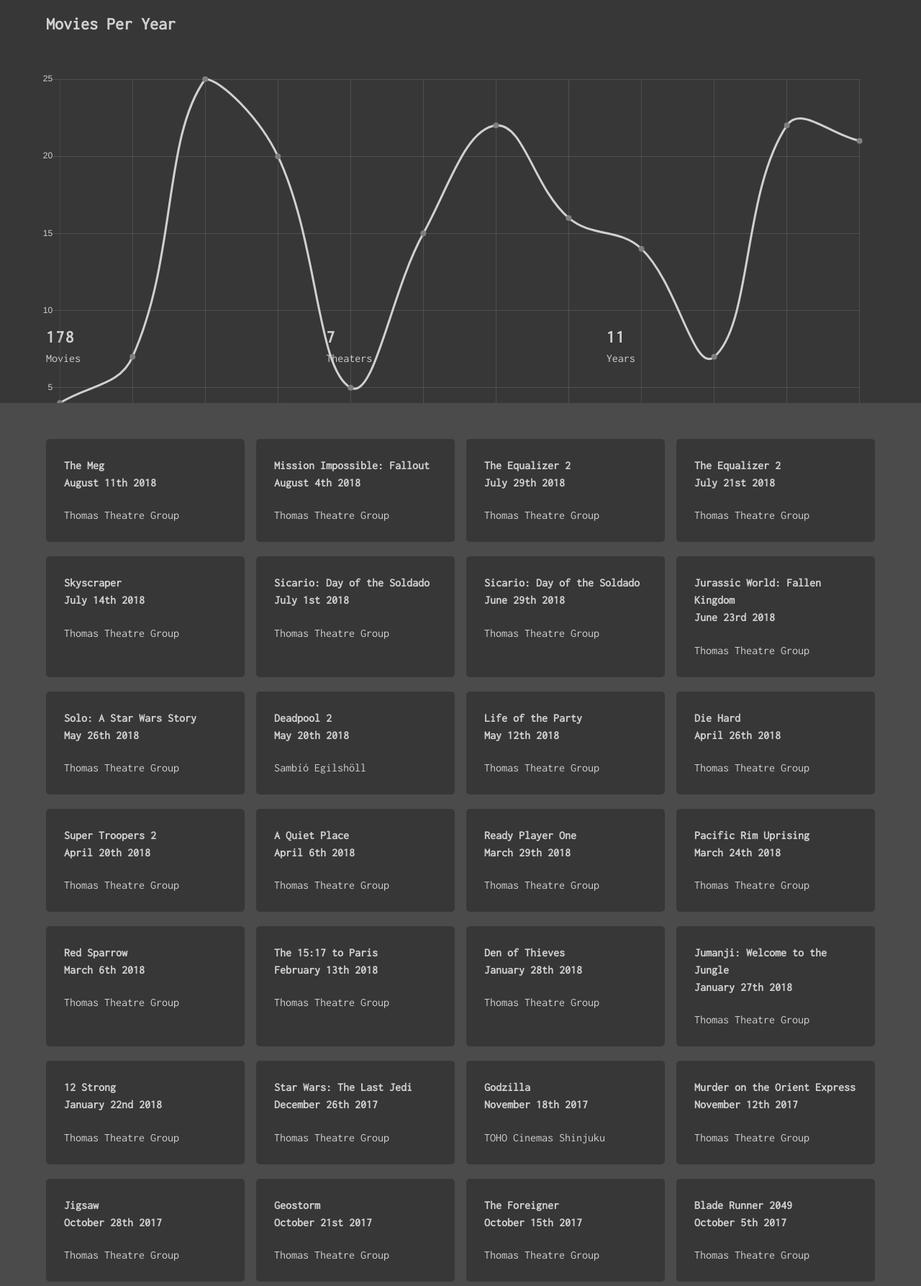
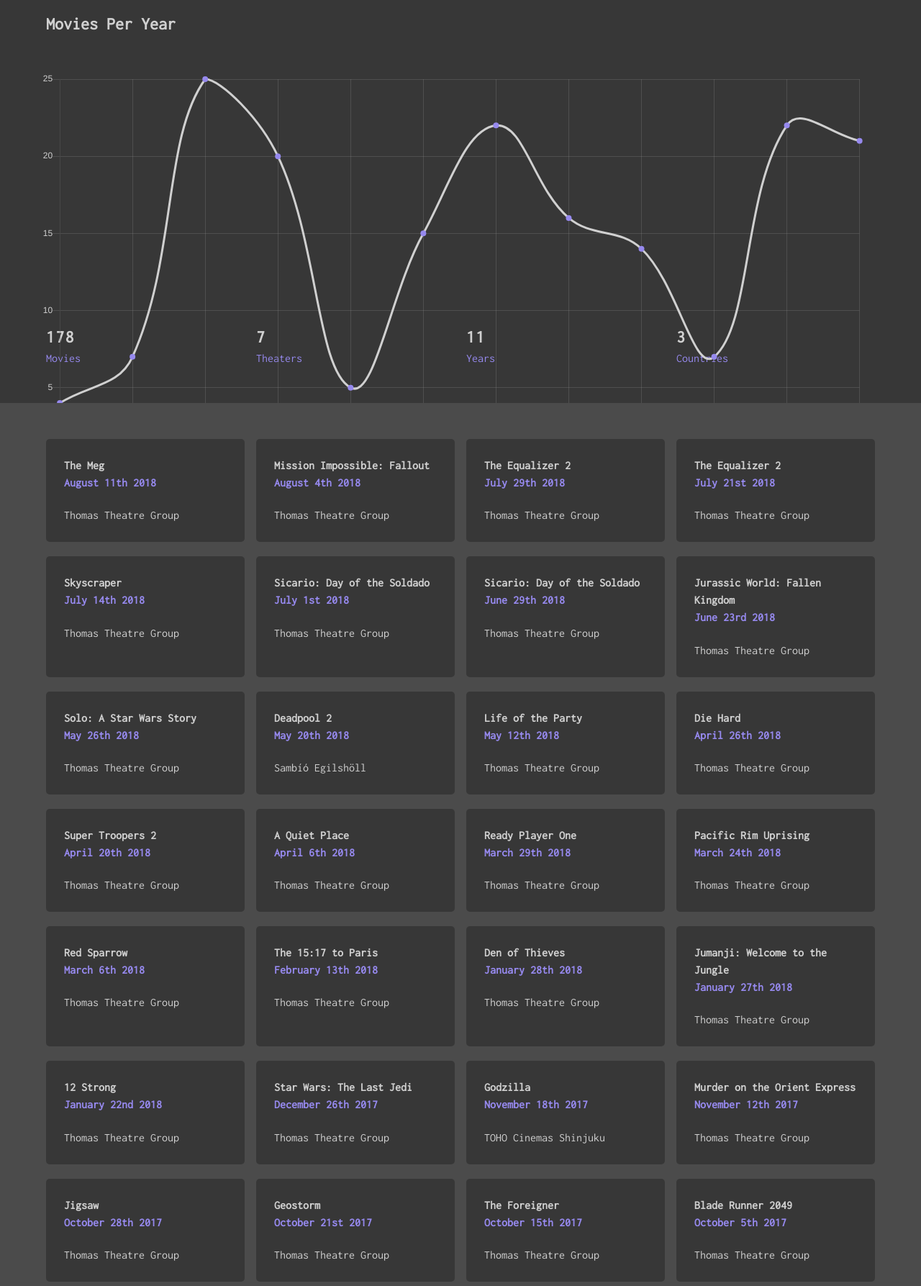
Before and after one commit to jacobproffer/movie-tickets, a PHP site: page / in a window 1280 px wide. Shown: the top 1787 px of the page at 72% size. Run offline with PHP 8.4, Linux system fonts and the light colour scheme; some libraries are stand-ins or nearby versions.

Commit message:
Update colors

```diff
--- a/assets/js/app.js
+++ b/assets/js/app.js
@@ -45,7 +45,7 @@ $(document).ready(function() {
             "<h3>" +
             item.title +
             "</h3>" +
-            "<h4 class='movies__date' data-date='" +
+            "<h4 class='movies__date highlight' data-date='" +
             item.data_date +
             "'>" +
             day +
@@ -76,7 +76,7 @@ $(document).ready(function() {
               data: count,
               borderColor: "#d0d0d0",
               pointRadius: 4,
-              pointBackgroundColor: "#7f7f7f",
+              pointBackgroundColor: "#9689ee",
               pointBorderColor: "rgba(255, 255, 255, 0)",
               backgroundColor: "rgba(255, 255, 255, .0)",
             }
--- a/assets/scss/helpers/_variables.scss
+++ b/assets/scss/helpers/_variables.scss
@@ -10,3 +10,4 @@ $blue: #332acd;
 $yellow: #ffd80b;
 $red: #ff0004;
 $body: $black;
+$hit: #9689ee;
--- a/assets/scss/pages/_home.scss
+++ b/assets/scss/pages/_home.scss
@@ -2,6 +2,10 @@
 
 .grid {
   @include cols;
+}
+
+.highlight {
+  color: $hit;
 }
 
 .data {
@@ -27,10 +31,7 @@
 }
 
 .data__grid-item {
-  @include make-flex(6);
-  @include screen-above(768px) {
-    @include update-flex(4);
-  }
+  @include make-flex(3);
 }
 
 .movies {
--- a/index.html
+++ b/index.html
@@ -47,15 +47,19 @@
         <div class="grid data__grid">
           <div class="data__grid-item">
             <h2 id="number-of-movies"></h2>
-            <small>Movies</small>
+            <small class="highlight">Movies</small>
           </div>
           <div class="data__grid-item">
             <h2 id="number-of-theatres"></h2>
-            <small>Theaters</small>
+            <small class="highlight">Theaters</small>
           </div>
           <div class="data__grid-item">
             <h2 id="number-of-years"></h2>
-            <small>Years</small>
+            <small class="highlight">Years</small>
+          </div>
+          <div class="data__grid-item">
+            <h2>3</h2>
+            <small class="highlight">Countries</small>
           </div>
         </div>
       </div>
```
Also changed, not shown: dist/css/project-main.min.css, dist/js/app.min.js, gulp/package-lock.json.
